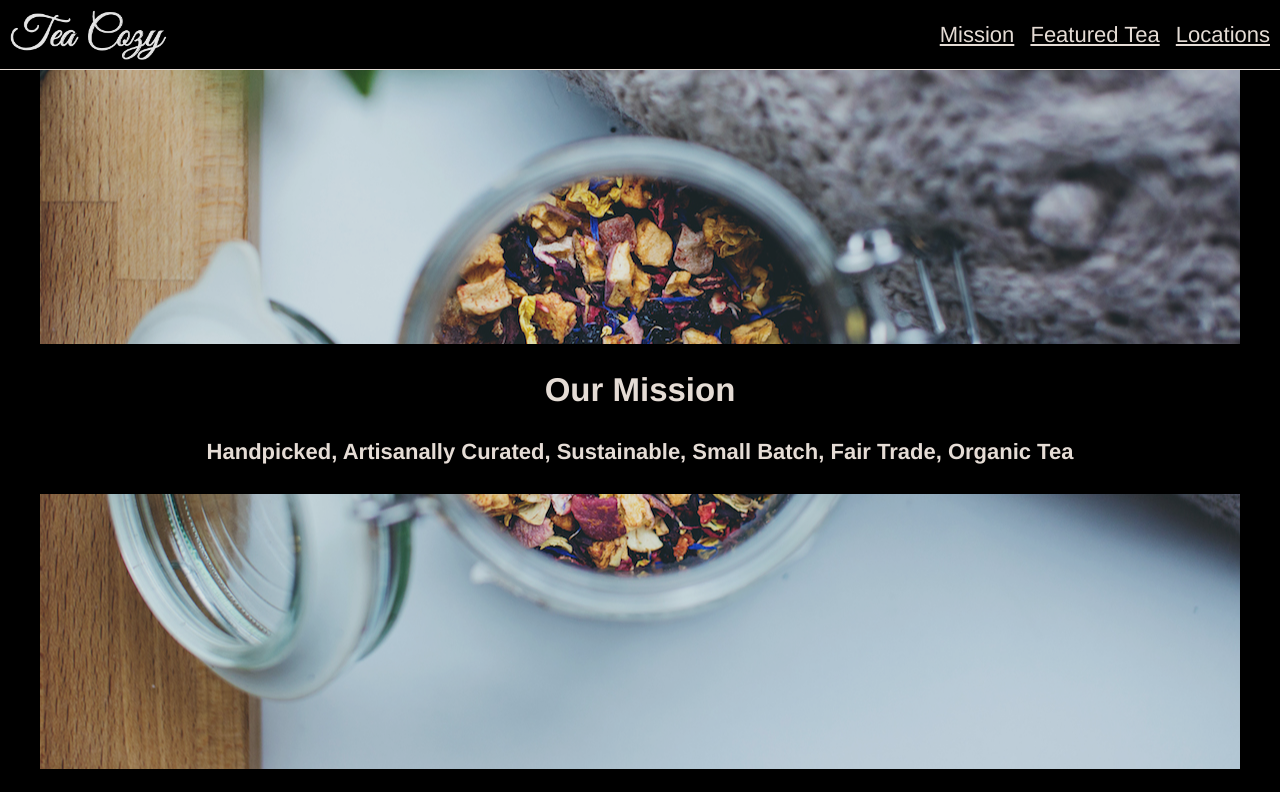
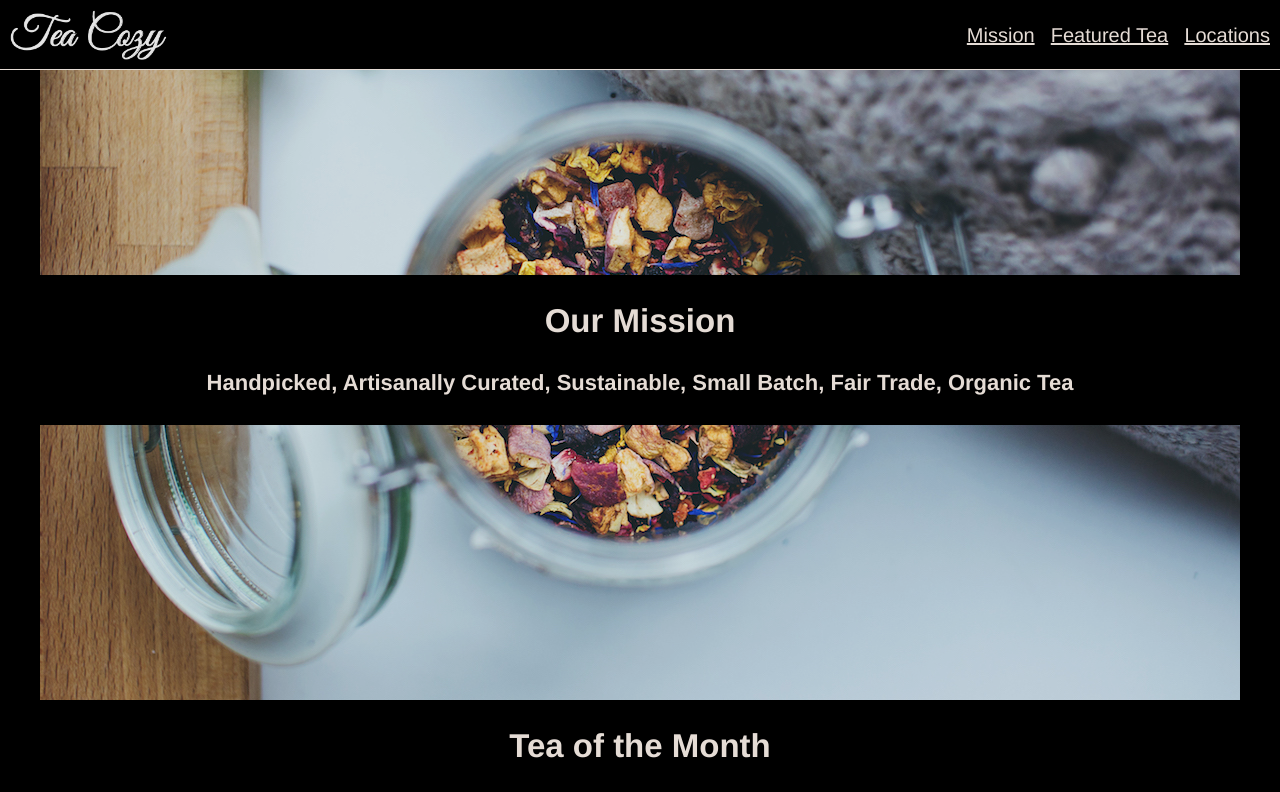
Before and after one commit to iamvldmrbrvkv/tea-cozy, a plain HTML site: page index.html in a window 1280 px wide. Shown: the top 792 px of the page. Drawn offline with Linux system fonts and the light colour scheme.

Commit message:
edited nav

```diff
--- a/index.html
+++ b/index.html
@@ -12,11 +12,13 @@
     <div class="header">
         <img src="./images/img-tea-cozy-logo.png" alt="Tea Cozy">
         <nav>
-            <ul>
-                <li><a href="#mission">Mission</a></li>
-                <li><a href="#featured">Featured Tea</a></li>
-                <li><a href="#locations">Locations</a></li>
-            </ul>
+            <div class="nav">
+                <ul>
+                    <li><a href="#mission">Mission</a></li>
+                    <li><a href="#featured">Featured Tea</a></li>
+                    <li><a href="#locations">Locations</a></li>
+                </ul>
+            </div>
         </nav>
     </div>
     </header>
@@ -86,7 +88,7 @@
         <div class="contacts">
             <h2>The Tea Cozy</h2>
             <h5>iamvladimirborovikov@gmail.com</h5>
-            <h5>+7 (921) 448-28-27</h5>
+            <h5>+0 (000) 000-00-00</h5>
         </div>
     </section>
     </main>
--- a/style.css
+++ b/style.css
@@ -26,12 +26,24 @@ header img {
     margin-left: 10px;
 }
 
+.nav {
+    display: flex;
+    justify-content: center;
+    align-items: center;
+}
+
 li, a {
     display: inline-block;
     text-decoration: underline;
     padding-right: 5px;
-    height: 100%;
     color: seashell;
+    font-size: 20px;
+}
+
+#mission,
+#featured,
+#locations {
+  scroll-margin-top: 69px;
 }
 
 .mission-box {
@@ -43,7 +55,6 @@ li, a {
     align-items: center;
     background: url('./images/img-mission-background.jpeg');
     background-position: center;
-    padding-top: 69px;
     margin: 0 auto;
 }
 
@@ -60,6 +71,7 @@ li, a {
     flex-wrap: wrap;
     align-items: center;
     justify-content: center;
+    margin: 0 auto;
 }
 
 .featured-items img {
```
Also changed, not shown: 1 other file.
